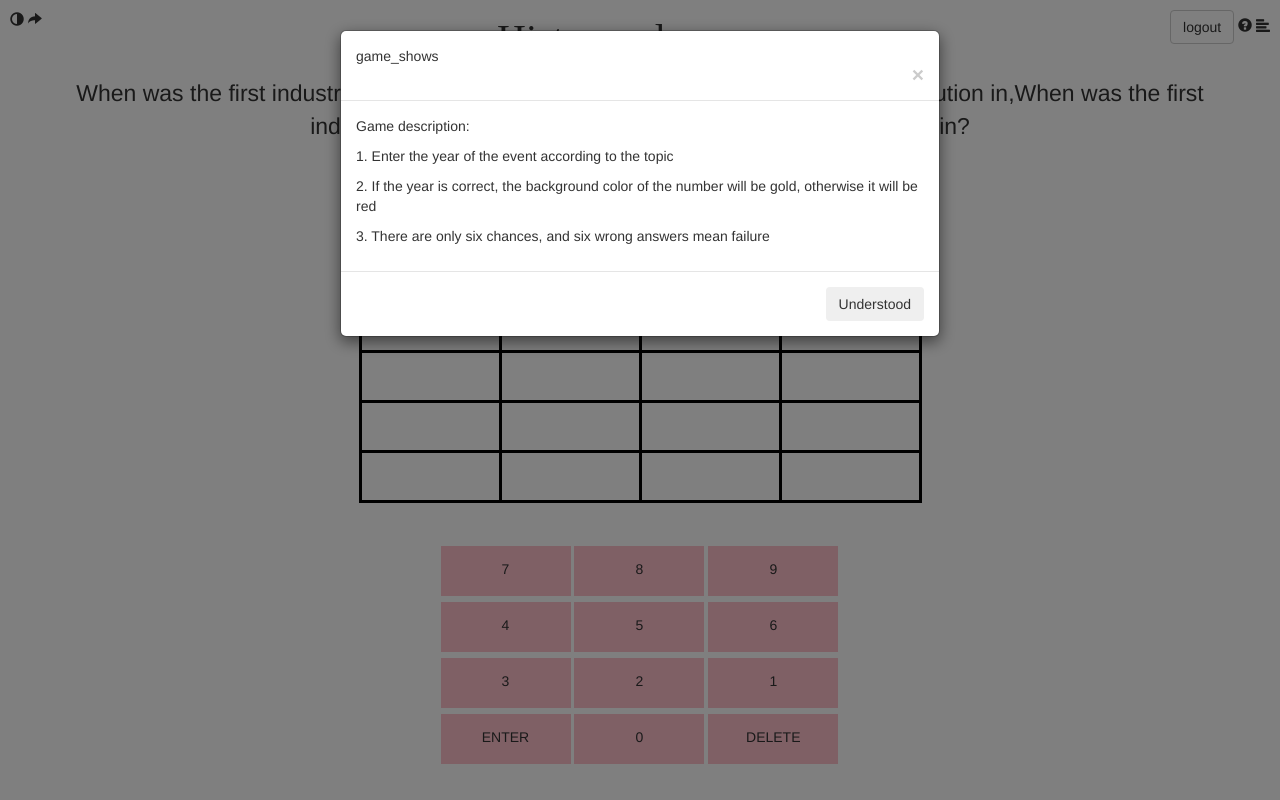
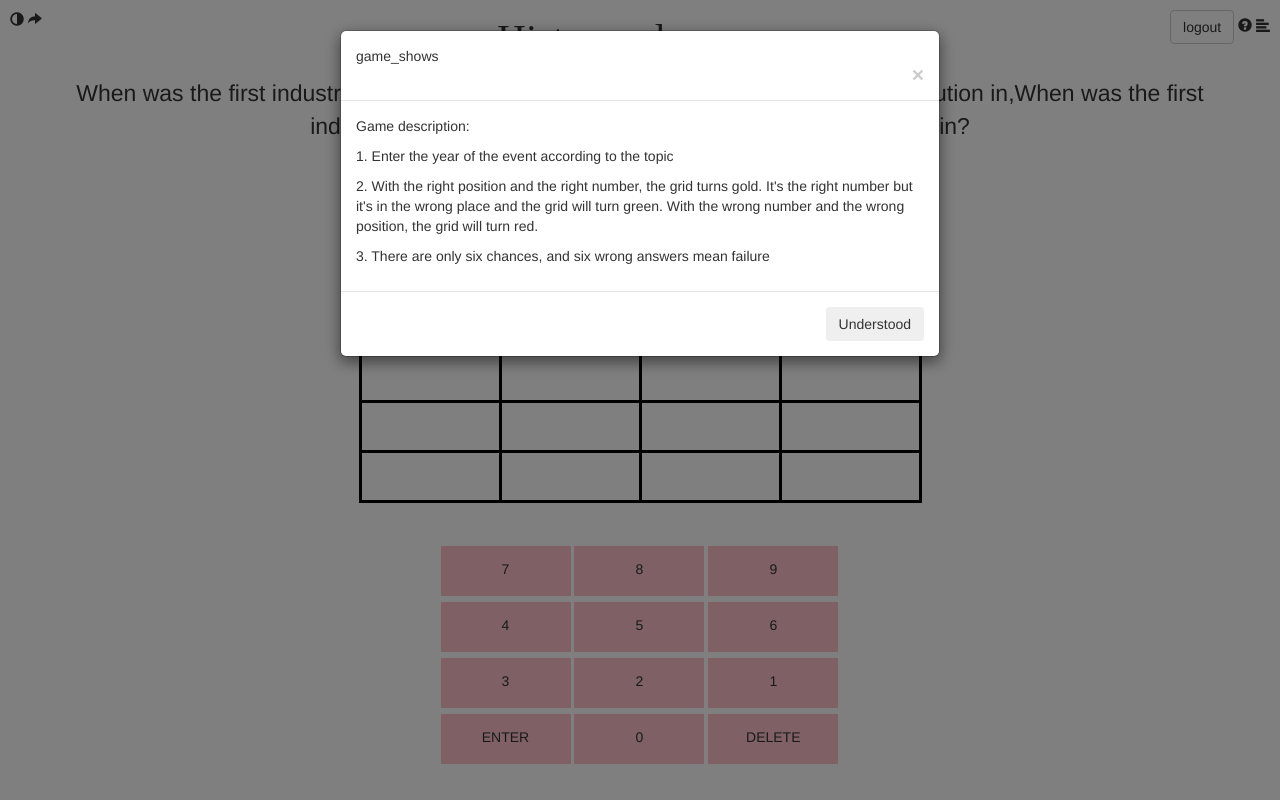
Before and after one commit to yupengli0106/CITS3403-Project, a Python web app: template templates/game.html in a window 1280 px wide. Run offline with Jinja, Linux system fonts and the light colour scheme; the template is opened without the code that fills it, so the values that code supplies are empty; some libraries are stand-ins or nearby versions.

Commit message:
Updated the game rules

```diff
--- a/templates/game.html
+++ b/templates/game.html
@@ -104,7 +104,7 @@
 				<div class="modal-body">
 					<p>Game description:</p>
 					<p>1. Enter the year of the event according to the topic</p>
-					<p>2. If the year is correct, the background color of the number will be gold, otherwise it will be red</p>
+					<p>2. With the right position and the right number, the grid turns gold. It's the right number but it's in the wrong place and the grid will turn green. With the wrong number and the wrong position, the grid will turn red.</p>
 					<p>3. There are only six chances, and six wrong answers mean failure</p>
 				</div>
 				<div class="modal-footer">
```
